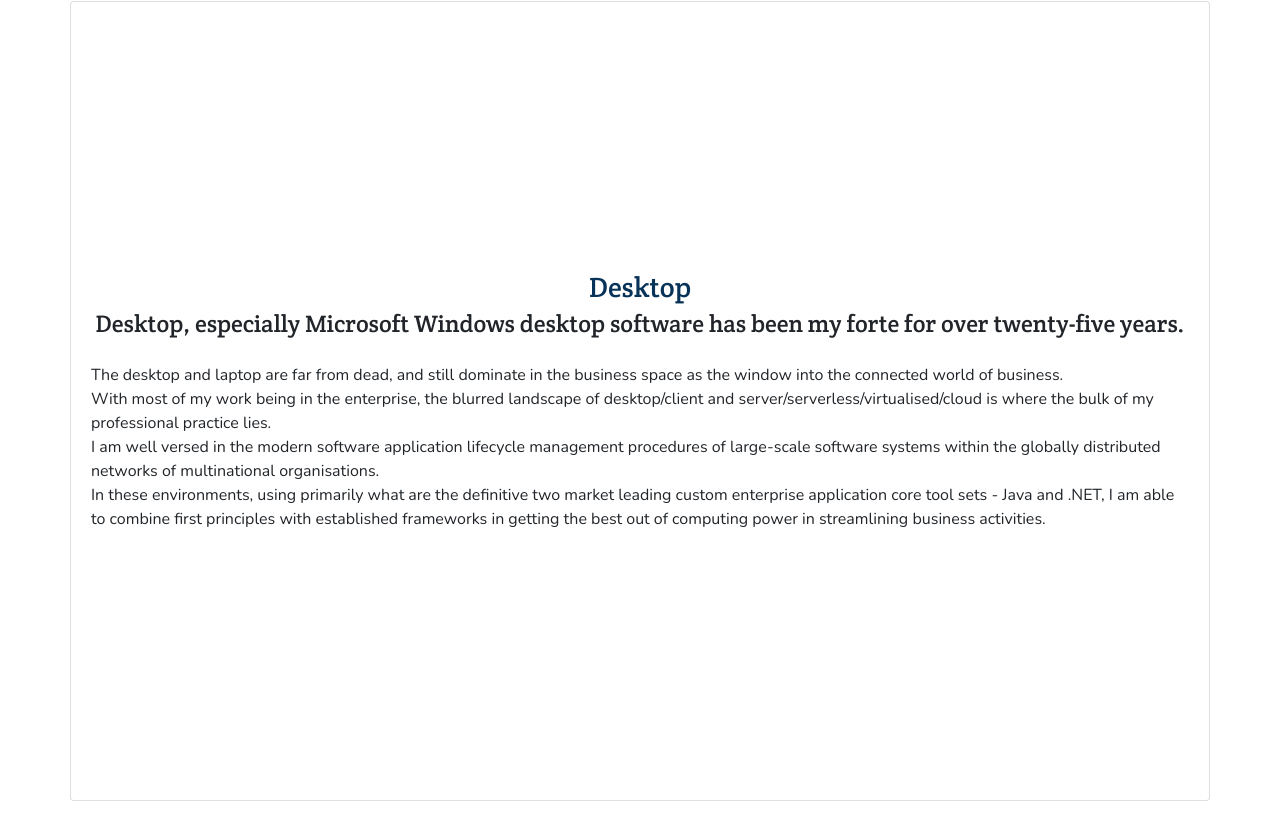
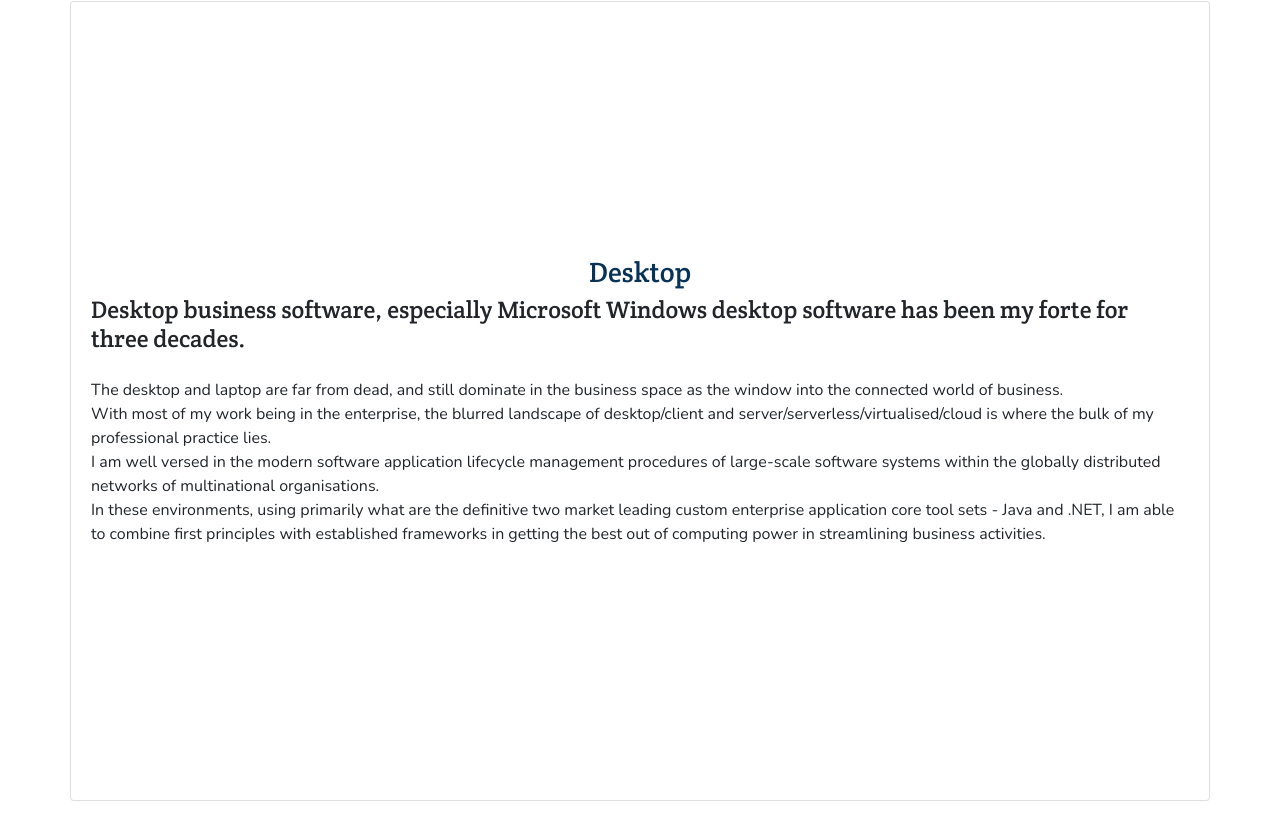
Before and after one commit to nimoh/nimoh.github.io, a plain HTML site: page index.html in a window 1280 px wide. Shown: the part 4191-5031 px from the top of the page. Drawn offline with nearby package versions, Linux system fonts and the light colour scheme.

Commit message:
Update index.html

```diff
--- a/index.html
+++ b/index.html
@@ -152,7 +152,7 @@
                 <div class="card">
                     <div class="card-body d-flex flex-column justify-content-center align-items-center">
                         <h3 class="card-title text-primary">Desktop</h3>
-						<h4 class="card-subtitle">Desktop, especially Microsoft Windows desktop software has been my forte for over twenty-five years.</h4>
+						<h4 class="card-subtitle">Desktop business software, especially Microsoft Windows desktop software has been my forte for three decades.</h4>
                         <p class="card-text">
 			   <br/>
 			   The desktop and laptop are far from dead, and still dominate in the business space as the window into the connected world of business.
```
